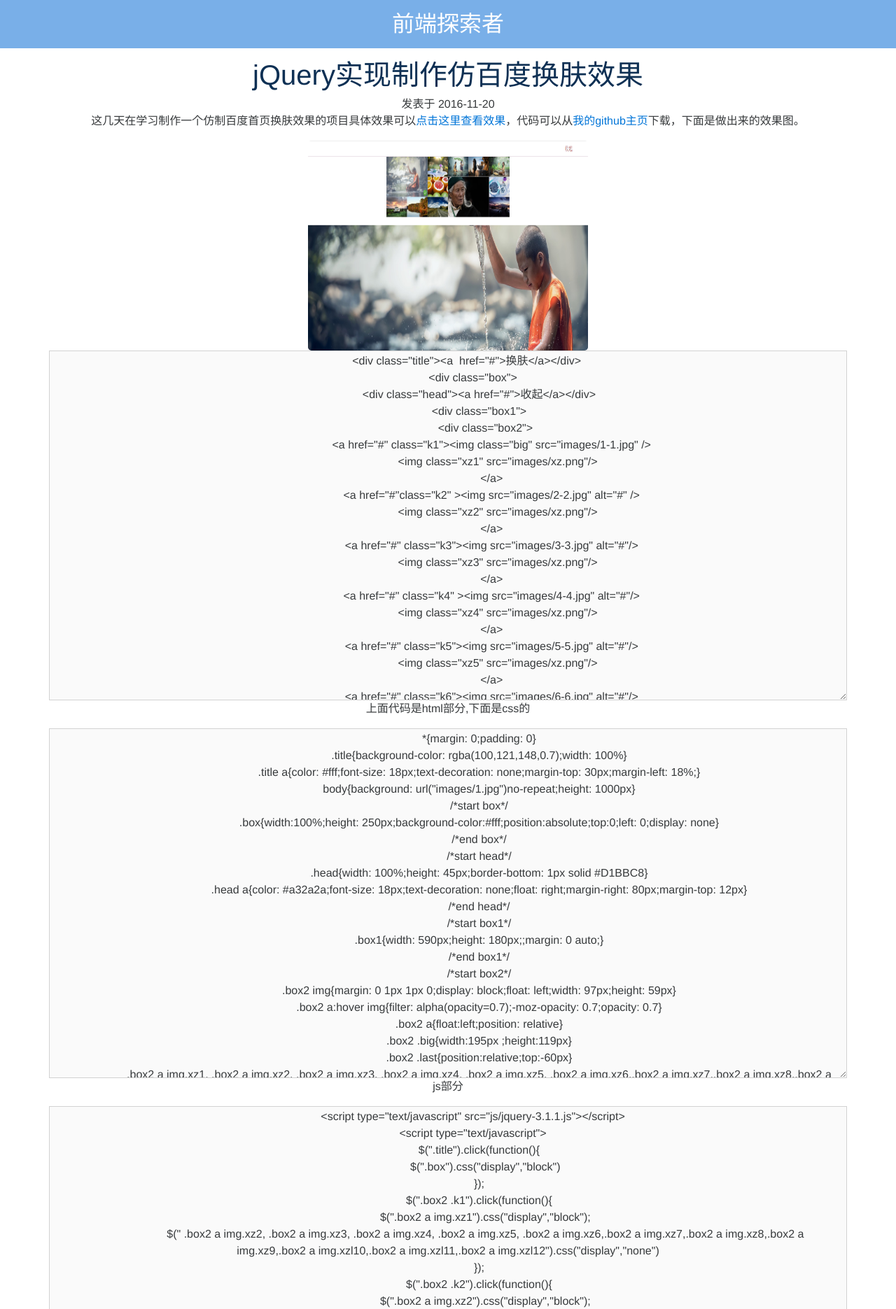
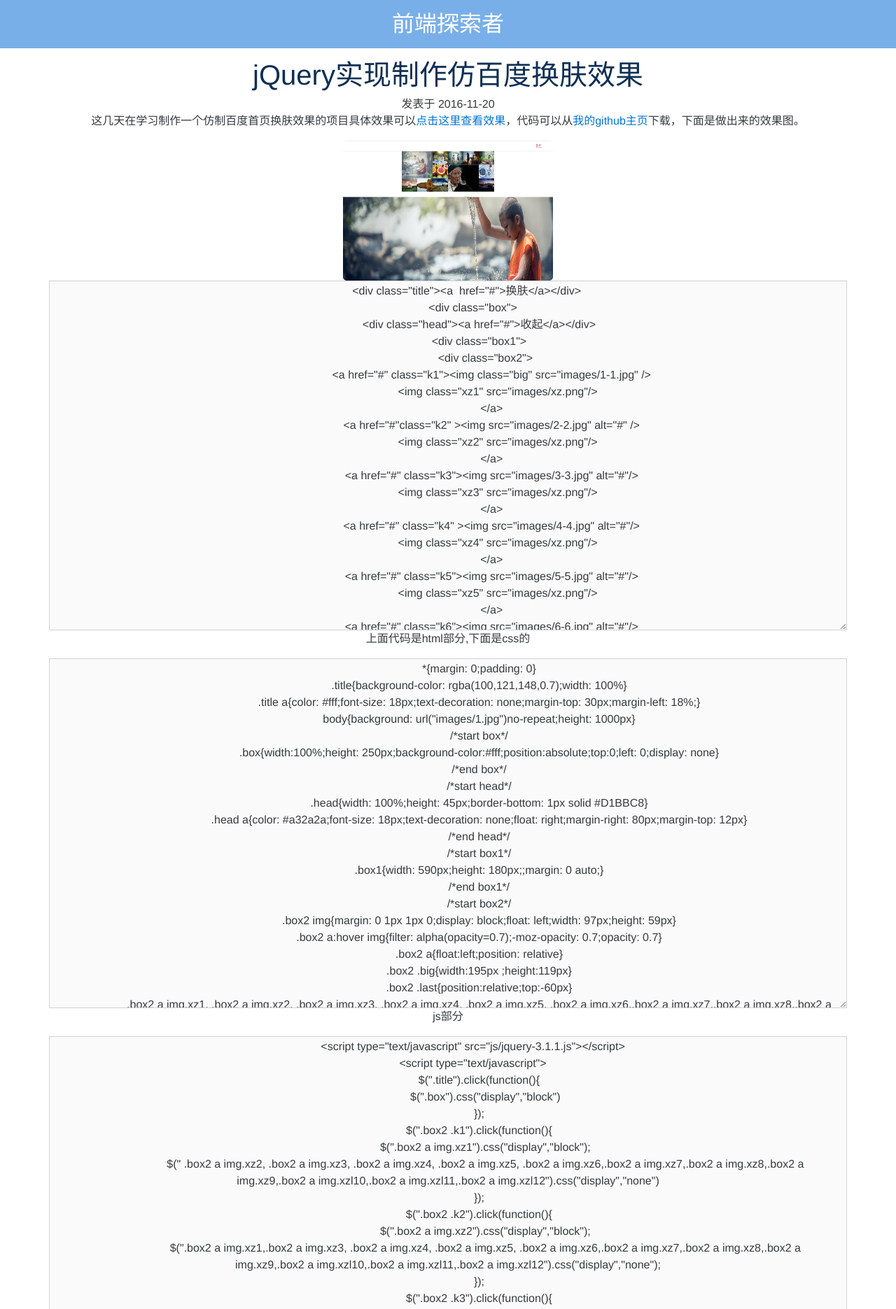
Before and after one commit to AustinCQ/AustinCQ.github.io, a Jekyll site: the page built from 2016/11/20/index.html, in a window 1280 px wide. Shown: the part 517-2388 px from the top of the page at 70% size. Built offline with Jekyll 4.4.1, drawn with Linux system fonts in a browser that asks for light colours; nearby versions of some CDN libraries; comment, search, counter and statistics services are not loaded.

Commit message:
Update min.html

```diff
--- a/_includes/min.html
+++ b/_includes/min.html
@@ -10,7 +10,7 @@
     </div>
         <div class="article-body">
             <p>这几天在学习制作一个仿制百度首页换肤效果的项目具体效果可以<span><a href="http://huangdaxing.top/2016/11/demo/" itemprop="url">点击这里查看效果</a>，</span>代码可以从<span><a href="https://github.com/AustinCQ">我的github主页</a>下载，</span>下面是做出来的效果图。<br/></p>
-		<div class="col-xs-12 col-sm-12 col-md-12"><img class="img-rounded" src="http://huangdaxing.top/web-dist/images/pic1120.png" alt="jquery 网页换肤" width="400px" height="300px" /></div><br/><br/>
+		<div class="col-xs-12 col-sm-12 col-md-12"><img class="img-rounded" src="http://huangdaxing.top/web-dist/images/pic1120.png" alt="jquery 网页换肤" width="300px" height="200px" /></div><br/><br/>
 		<p>
           <textarea disabled="disabled" class="col-xs-12 col-sm-12 col-md-12">
             <div class="title"><a  href="#">换肤</a></div>
```
